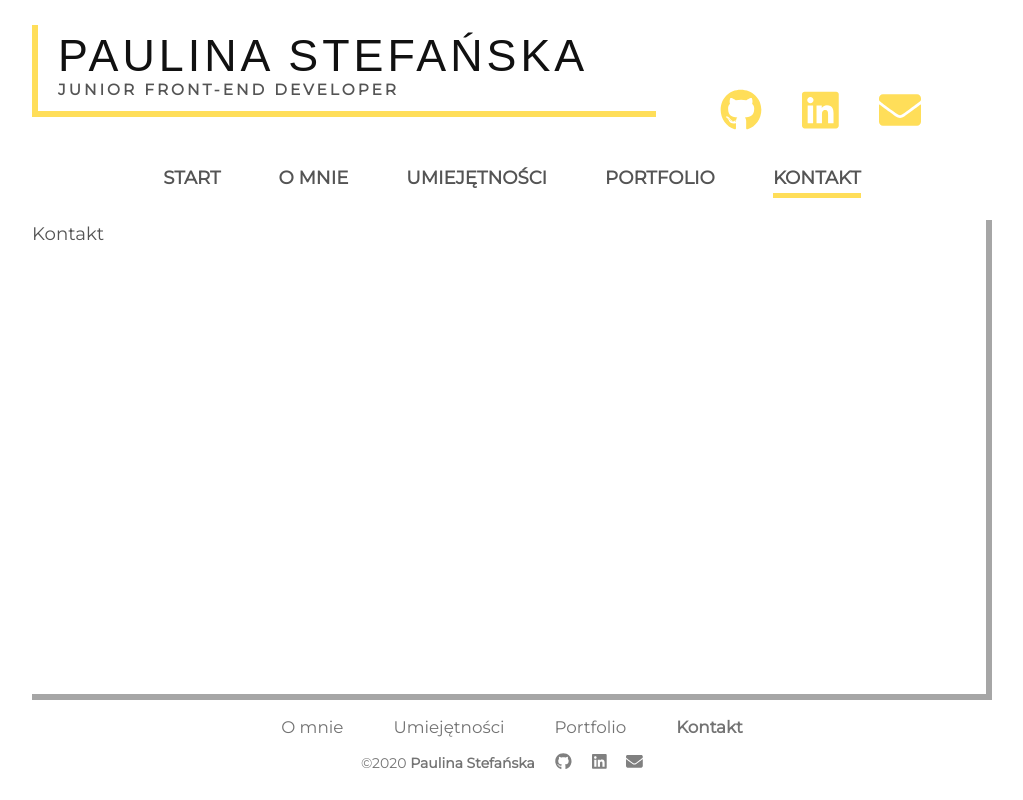
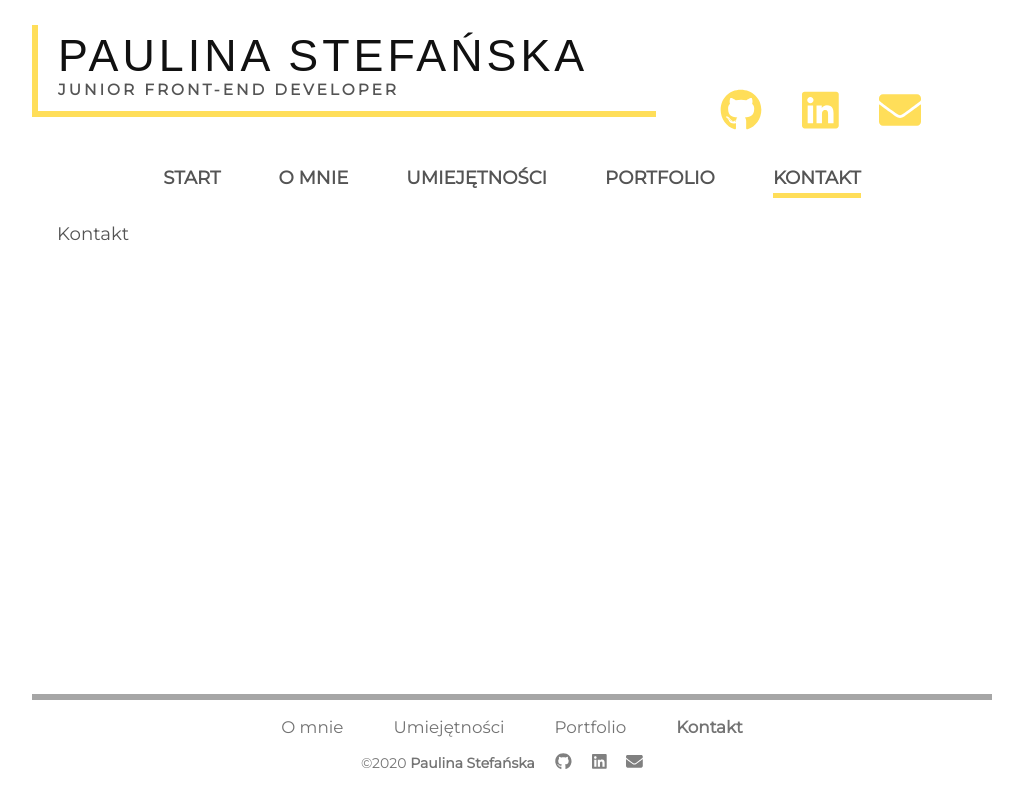
Before and after one commit to paulinastefanska/portfolio, a React (Create React App) app: page /contact in a window 1280 px wide. Shown: the whole page, without its empty margins (128-1151 px from the left). Built offline with nearby package versions, Linux system fonts and the light colour scheme; a web font is replaced by a local one.

Commit message:
Add margin and padding

```diff
--- a/src/styles/layouts/Main.scss
+++ b/src/styles/layouts/Main.scss
@@ -1,7 +1,12 @@
 @import "../global.scss";
 
 main {
+  margin-top: 10px;
+  padding: 0 10px 10px;
+  @include mobile-large {
+    margin-top: 0;
+  }
   @include tablet-large {
-    border-right: 6px solid $color-grey;
+    padding: 0 25px 15px 25px;
   }
 }
```
